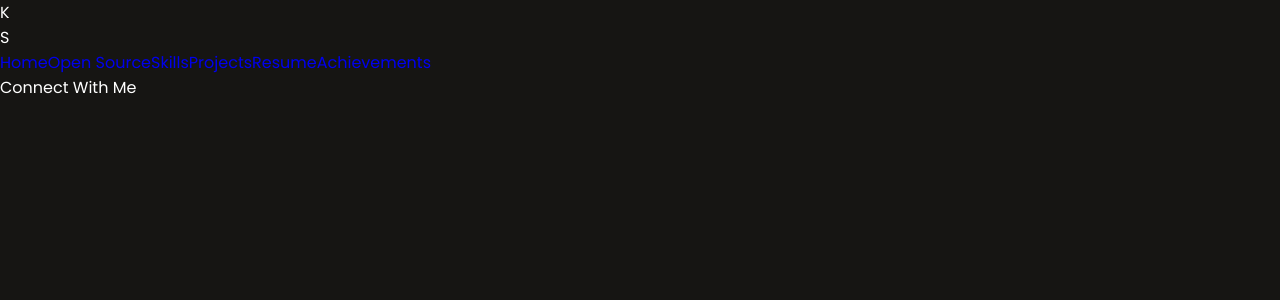
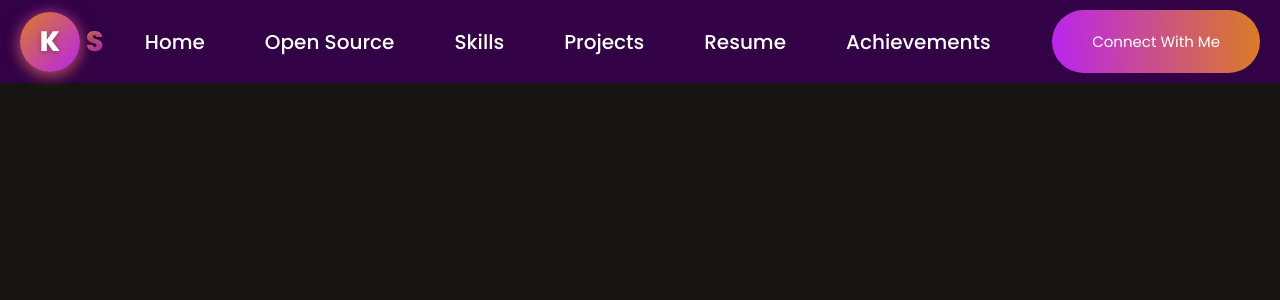
Before and after one commit to khushi23-crypto/Personal-Portfolio-Website, a React (Create React App) app: page / in a window 1280 px wide. Shown: the top 300 px of the page. Built offline with nearby package versions, Linux system fonts and the light colour scheme; a web font is replaced by a local one.

Commit message:
Create NavBar CSS

```diff
--- a/src/components/NavigationBar.css
+++ b/src/components/NavigationBar.css
@@ -0,0 +1,130 @@
+.navbar {
+  display: flex;
+  align-items: center;
+  padding: 10px 20px;
+  margin: 0;
+}
+.navbar.light {
+  background-color: #fff;
+}
+.navbar.dark {
+  background-color: #330246;
+}
+.nav-menu {
+  font-weight: 500;
+  display: flex;
+  gap: 60px;
+  font-size: 20px;
+  flex: 1;
+  justify-content: center;
+  cursor: pointer;
+  perspective: 500px;
+}
+.nav-menu.dark a {
+  color: black;
+}
+.nav-menu.light a {
+  color: white;
+}
+.menu-circle:hover {
+  transform: scale(1.05);
+  background: linear-gradient(267deg, #b923f1 0.36%, #da7c25 102.06%);
+  box-shadow: 0 4px 15px rgba(185, 35, 241, 0.6),
+    0 0 15px rgba(218, 124, 37, 0.5);
+  padding: 10px 20px;
+  border-radius: 50px;
+}
+
+.nav-menu a:hover::before {
+  width: 100%;
+}
+
+.logo-container {
+  display: flex;
+  align-items: center;
+  gap: 6px;
+  cursor: pointer;
+  perspective: 500px; /* for subtle 3D effect */
+}
+
+.logo-circle {
+  width: 60px;
+  height: 60px;
+  border-radius: 50%;
+  background: linear-gradient(135deg, #da7c25, #b923f1);
+  display: flex;
+  align-items: center;
+  justify-content: center;
+  box-shadow: 0 4px 15px rgba(218, 124, 37, 0.6),
+    0 0 15px rgba(185, 35, 241, 0.5);
+  transition: transform 0.4s, box-shadow 0.4s;
+}
+
+.logo-circle span {
+  color: white;
+  font-weight: 800;
+  font-size: 28px;
+  text-shadow: 0 2px 6px rgba(0, 0, 0, 0.3);
+}
+
+.logo-s {
+  font-weight: 800;
+  font-size: 28px;
+  background: linear-gradient(135deg, #da7c25, #b923f1);
+  -webkit-background-clip: text;
+  -webkit-text-fill-color: transparent;
+  text-shadow: 0 2px 4px rgba(0, 0, 0, 0.2);
+  transition: transform 0.4s;
+}
+
+.logo-container:hover .logo-circle {
+  transform: rotate(15deg) scale(1.1);
+  box-shadow: 0 6px 20px rgba(218, 124, 37, 0.8),
+    0 0 20px rgba(185, 35, 241, 0.7);
+}
+
+.logo-container:hover .logo-s {
+  transform: scale(1.15) translateY(-2px);
+}
+
+.github-icon {
+  font-size: 30px;
+}
+
+.nav-right {
+  display: flex;
+  align-items: center;
+  gap: 20px;
+}
+
+.github-link {
+  color: #fff; /* ya jo bhi chahiye */
+  transition: transform 0.3s ease, color 0.3s ease;
+  font-size: 40px;
+}
+.github-link.dark {
+  color: #000; /* dark mode color */
+}
+
+.github-link:hover {
+  transform: scale(1.2);
+  color: #333;
+}
+
+.theme-icon {
+  border-radius: 30px;
+  font-size: 25px;
+}
+.nav-connect {
+  padding: 20px 40px;
+  border-radius: 50px;
+  background: linear-gradient(267deg, #da7c25 0.36%, #b923f1 102.06%);
+  font-size: 15px;
+  cursor: pointer;
+  transition: 0.5s;
+  margin-left: 20px;
+}
+.nav-connect:hover {
+  transform: scale(1.05);
+  background: linear-gradient(267deg, #b923f1 0.36%, #da7c25 102.06%);
+}
```
